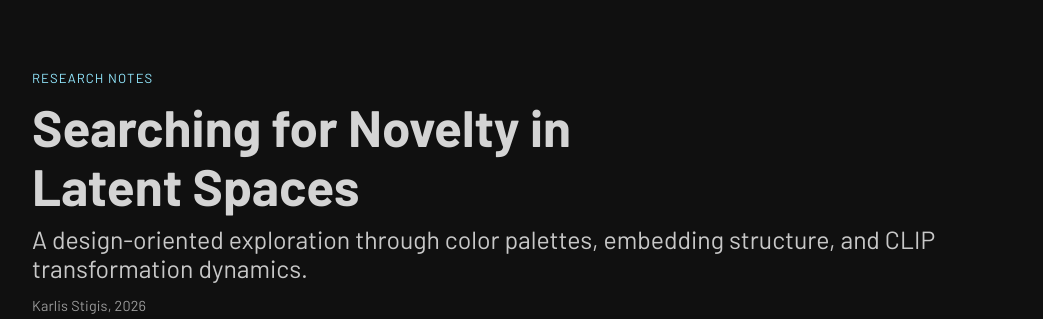
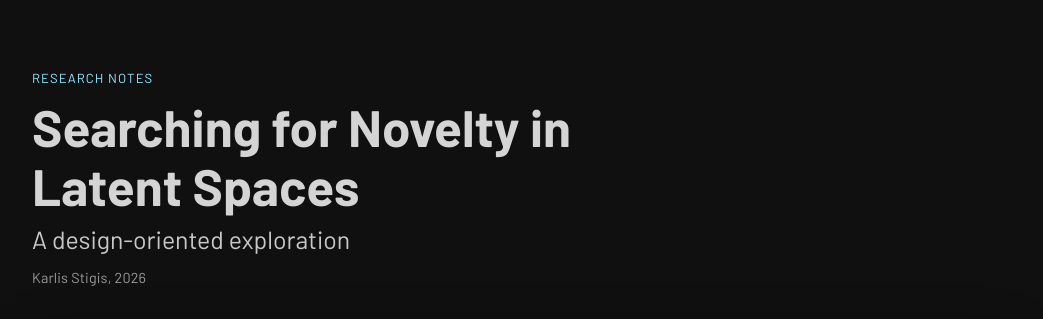
Before and after one commit to karlisstigis/latent-space-exploration, a plain HTML site: page index.html in a window 1280 px wide. Shown: the top 319 px of the page, without its empty margins (118-1161 px from the left). Drawn offline with Linux system fonts and the light colour scheme.

Commit message:
Revise title and subtitle in index.html
Updated the title and subtitle for clarity and detail.

```diff
--- a/index.html
+++ b/index.html
@@ -3,7 +3,7 @@
 <head>
   <meta charset="utf-8" />
   <meta name="viewport" content="width=device-width, initial-scale=1" />
-  <title>Searching for Novelty in Latent Spaces</title>
+  <title>Searching for Novelty in Latent Spaces: A design-oriented exploration</title>
   <meta
     name="description"
     content="A design-oriented exploration of latent spaces, color harmony structure, and CLIP intermediate representations."
@@ -23,7 +23,7 @@
     <p class="kicker">Research Notes</p>
     <h1>Searching for Novelty in Latent Spaces</h1>
     <p class="subtitle">
-      A design-oriented exploration through color palettes, embedding structure, and CLIP transformation dynamics.
+      A design-oriented exploration
     </p>
     <p class="author">Karlis Stigis, 2026</p>
   </header>
```
